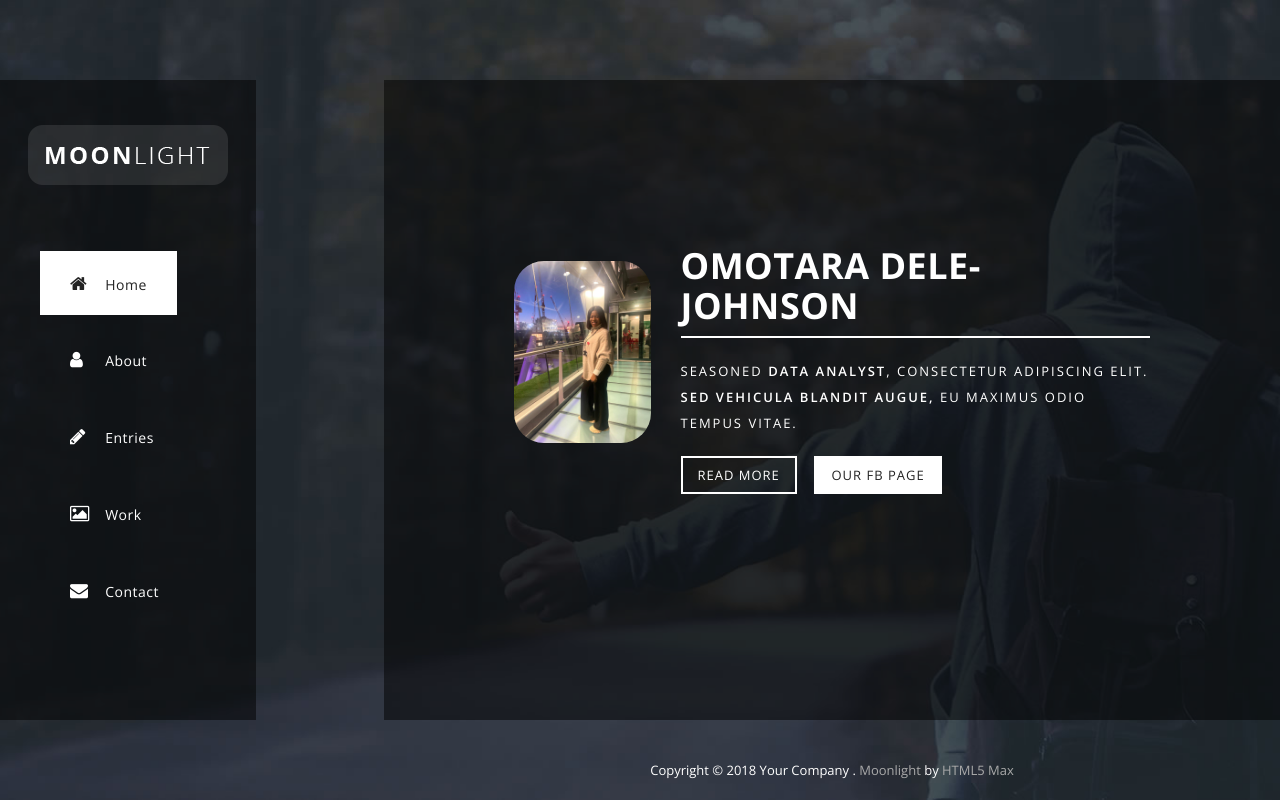
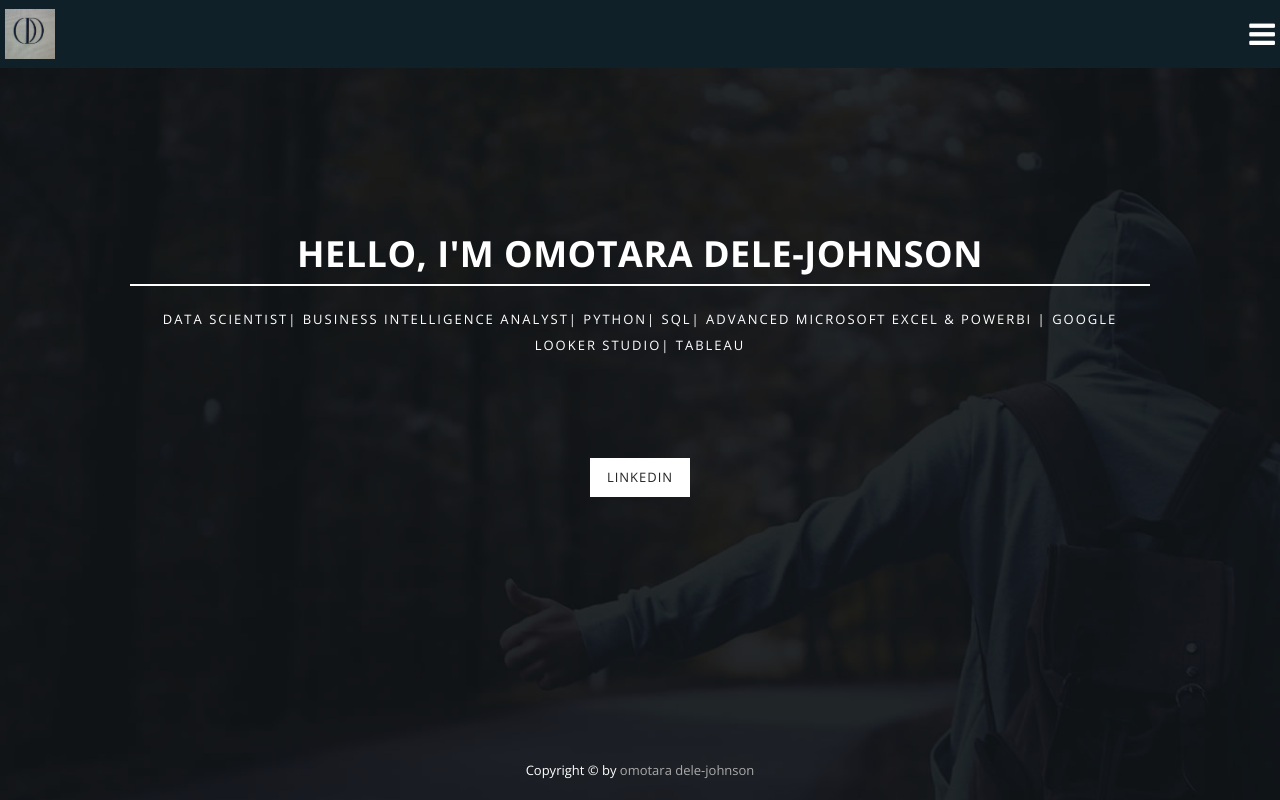
Before and after one commit to OmotaraDeleJohnson/my_portfolio, a plain HTML site: page index.html in a window 1280 px wide. Drawn offline with nearby package versions, Linux system fonts and the light colour scheme.

Commit message:
fix issues with template

```diff
--- a/css/templatemo-main.css
+++ b/css/templatemo-main.css
@@ -33,7 +33,7 @@ http://www.templatemo.com/tm-512-moonlight
 .seq-preloader.seq-preloaded {
   opacity: 0;
   visibility: hidden;
-  transition: visibility 0s .5s, opacity .5s;
+  transition: visibility 0s 0.5s, opacity 0.5s;
 }
 
 .seq-preload-indicator {
@@ -54,11 +54,11 @@ http://www.templatemo.com/tm-512-moonlight
 }
 
 .seq-preload-circle-2 {
-  animation-delay: .15s;
+  animation-delay: 0.15s;
 }
 
 .seq-preload-circle-3 {
-  animation-delay: .3s;
+  animation-delay: 0.3s;
 }
 
 .seq-preload-indicator-fallback {
@@ -68,7 +68,7 @@ http://www.templatemo.com/tm-512-moonlight
 
 .seq-preload-indicator-fallback .seq-preload-circle {
   width: 8px;
-  height:8px;
+  height: 8px;
   background-color: #f4f4f4;
   border-radius: 100%;
   opacity: 1;
@@ -87,7 +87,6 @@ http://www.templatemo.com/tm-512-moonlight
   width: 16px;
   height: 16px;
 }
-
 
 /* MAIN CSS */
 
@@ -161,17 +160,22 @@ body {
 }
 
 nav {
-	top: 10vh;
-	bottom: 10vh;
+  /* top: 10vh; */
+  /* bottom: 10vh; */
   text-align: center;
-  	background: rgba(0, 0, 0, 0.5);
-  	position: fixed;
+  background: rgb(16 32 40);
+
+  /* position: fixed; */
   z-index: 100;
-  	height: 80vh;
-  	left: 0;
-  	width: 20%;
+  /* height: 80vh; */
+  /* left: 0; */
+  display: flex;
+  justify-content: space-between;
+  width: 100%;
   font-weight: 300;
   font-size: 1rem;
+  align-items: center;
+  padding: 9px 5px;
 }
 
 nav em {
@@ -186,10 +190,6 @@ nav ul li i {
 
 nav ul li a {
   font-size: 18px;
-}
-
-nav .mini-logo {
-	display: none;
 }
 
 nav .logo {
@@ -221,11 +221,13 @@ nav ul {
 nav ul li {
   margin: 25px 0px;
 }
-nav a, nav a:visited, nav a:active {
+nav a,
+nav a:visited,
+nav a:active {
   color: #fff;
 }
 nav a {
-	text-decoration: none!important;
+  text-decoration: none !important;
   font-size: 14px;
   letter-spacing: 0.5px;
   -webkit-transition: color 2s, background 1s;
@@ -275,13 +277,13 @@ nav a:hover::before {
   background-size: cover;
 }
 .slides .slide .content {
-  overflow-y: scroll;
+  /* overflow-y: scroll; */
   position: relative;
-  width: 70%;
-  height: 80%;
-  left: 30%;
-  top: 10%;
-  bottom: 10%;
+  width: 100%;
+  height: 100%;
+  /* left: 30%; */
+  /* top: 10%; */
+  /* bottom: 10%; */
   background: rgba(0, 0, 0, 0.5);
 }
 .content::-webkit-scrollbar {
@@ -313,12 +315,10 @@ nav a:hover::before {
   width: 100%;
 }
 
-
 .main-btn a:hover {
   background-color: #fff;
-	color: #232323!important;
+  color: #232323 !important;
 }
-
 
 .first-content {
   padding: 100px;
@@ -355,7 +355,7 @@ nav a:hover::before {
   font-weight: 300;
   letter-spacing: 2px;
   line-height: 26px;
-	margin-bottom: 20px;
+  margin-bottom: 100px;
 }
 
 .first-content em {
@@ -402,7 +402,6 @@ nav a:hover::before {
   color: #fff;
   background-color: transparent;
 }
-
 
 .second-content .container-fluid {
   padding-right: 0px;
@@ -464,7 +463,6 @@ nav a:hover::before {
   text-decoration: none;
   transition: all 0.5s;
 }
-
 
 .third-content {
   text-align: left;
@@ -537,7 +535,6 @@ nav a:hover::before {
   padding: 0px;
 }
 
-
 .fourth-content {
   padding: 5px;
 }
@@ -569,7 +566,7 @@ nav a:hover::before {
   text-align: left;
   position: absolute;
   color: #fff;
-	background-color: rgba(0,0,0,0.95);
+  background-color: rgba(0, 0, 0, 0.95);
   bottom: 0;
   top: 0;
   left: 0;
@@ -615,8 +612,6 @@ nav a:hover::before {
   padding-bottom: 0px;
   margin-bottom: 0px;
 }
-
-
 
 .fifth-content .container-fluid {
   padding-left: 0px;
@@ -692,12 +687,12 @@ nav a:hover::before {
 }
 
 .footer .content {
-	left: 30%;
-	width: 70%;
-	max-width: 70%;
-	position: absolute;
+  /* left: 30%;  */
+  width: 100%;
+  /* max-width: 70%; */
+  position: fixed;
   bottom: 0;
-	right: 0;
+  /* right: 0; */
   display: inline-block;
 }
 
@@ -713,12 +708,9 @@ nav a:hover::before {
   text-decoration: none;
 }
 
-
-
 /* REPONSIVE */
 
 @media (max-width: 991px) {
-
   nav ul {
     margin-left: 25px;
   }
@@ -736,7 +728,7 @@ nav a:hover::before {
   }
 
   .third-content .first-section {
-		border-bottom: 1px solid rgba(250,250,250,0.3);
+    border-bottom: 1px solid rgba(250, 250, 250, 0.3);
     padding-bottom: 45px;
     margin-bottom: 45px;
   }
@@ -755,7 +747,6 @@ nav a:hover::before {
     margin-top: 30px;
   }
 
-
   .third-content .second-section .left-image {
     margin-right: 0px;
   }
@@ -767,13 +758,11 @@ nav a:hover::before {
   .fifth-content #contact {
     padding: 30px 30px 30px 30px;
   }
-
 }
 
 @media (max-width: 749px) {
-
   nav {
-		width: 15vh;
+    width: 100%;
   }
 
   nav .logo {
@@ -781,15 +770,15 @@ nav a:hover::before {
   }
 
   nav .mini-logo {
-		margin-top: 60px;
+    /* margin-top: 60px; */
     display: block;
+    padding: 10px;
   }
 
   nav ul {
     text-align: center;
     margin-left: 0px;
   }
-
 
   nav ul li em {
     display: none;
@@ -803,7 +792,7 @@ nav a:hover::before {
   }
 
   .first-content {
-		padding: 30px 5px;
+    /* padding: 30px 5px; */
   }
 
   .first-content .main-btn {
@@ -821,7 +810,6 @@ nav a:hover::before {
     font-size: 15px;
   }
 
-
   .fifth-content #map {
     padding: 15px 15px 15px 15px;
   }
@@ -829,10 +817,9 @@ nav a:hover::before {
   .fifth-content #contact {
     padding: 15px 15px 15px 15px;
   }
-
 }
 
-@media(max-width: 450px) {
+@media (max-width: 450px) {
   nav ul {
     margin-top: 30px;
   }
--- a/index.html
+++ b/index.html
@@ -23,45 +23,43 @@ http://www.templatemo.com/tm-512-moonlight
         <script src="js/vendor/modernizr-2.8.3-respond-1.4.2.min.js"></script>
     </head>
 
-<body>
+<body style="height: 100vh;">
 
-    <div class="sequence">
+    <!-- <div class="sequence">
 
       <div class="seq-preloader">
         <svg width="39" height="16" viewBox="0 0 39 16" xmlns="http://www.w3.org/2000/svg" class="seq-preload-indicator"><g fill="#F96D38"><path class="seq-preload-circle seq-preload-circle-1" d="M3.999 12.012c2.209 0 3.999-1.791 3.999-3.999s-1.79-3.999-3.999-3.999-3.999 1.791-3.999 3.999 1.79 3.999 3.999 3.999z"/><path class="seq-preload-circle seq-preload-circle-2" d="M15.996 13.468c3.018 0 5.465-2.447 5.465-5.466 0-3.018-2.447-5.465-5.465-5.465-3.019 0-5.466 2.447-5.466 5.465 0 3.019 2.447 5.466 5.466 5.466z"/><path class="seq-preload-circle seq-preload-circle-3" d="M31.322 15.334c4.049 0 7.332-3.282 7.332-7.332 0-4.049-3.282-7.332-7.332-7.332s-7.332 3.283-7.332 7.332c0 4.05 3.283 7.332 7.332 7.332z"/></g></svg>
       </div>
 
-    </div>
+    </div> -->
 
 
         <nav>
-          <div class="logo">
-              <img src="img/logo.png" alt="">
+
+          <div class="mini-logo">
+              <img src="img/OD.jpeg" style="height: 50px;width: 50px;" alt="">
           </div>
           <div class="mini-logo">
-              <img src="img/mini_logo.png" alt="">
+              <i class="fa fa-bars" style="font-size: 30px; color: white; text-align: center;" aria-hidden="true"></i>
           </div>
-          <ul>
+          <!-- <ul>
             <li><a href="#1"><i class="fa fa-home"></i> <em>Home</em></a></li>
             <li><a href="#2"><i class="fa fa-user"></i> <em>About</em></a></li>
             <li><a href="#3"><i class="fa fa-pencil"></i> <em>Entries</em></a></li>
             <li><a href="#4"><i class="fa fa-image"></i> <em>Work</em></a></li>
             <li><a href="#5"><i class="fa fa-envelope"></i> <em>Contact</em></a></li>
-          </ul>
+          </ul> -->
         </nav>
 
-        <div class="slides">
-          <div class="slide" id="1">
+        <div class="slides" style="display: flex;flex-direction: column; overflow-y: scroll;">
+          <div class="slide">
             <div class="content first-content">
-              <div class="container-fluid">
-                  <div class="col-md-3">
-                      <div class="author-image"><img src="img/omotara2.jpeg" alt=""></div>
-                  </div>
-                  <div class="col-md-9">
-                      <h2>Omotara Dele-Johnson</h2>
-                      <p>Seasoned<em> Data Analyst</em>, consectetur adipiscing elit. <em>Sed vehicula blandit augue,</em> eu maximus odio tempus vitae.</p>
-                      <div class="main-btn"><a href="#2">Read More</a></div>
-                      <div class="fb-btn"><a href="https://www.facebook.com/templatemo/" target="_blank">Our FB Page</a></div>
+              <div class="container-fluid" style="min-height: 100vh;">
+                  <div class="col-md-12" style="text-align: center;display: flex; flex-direction: column;">
+                      <h2>Hello, I'm Omotara Dele-Johnson</h2>
+                      <p>Data Scientist| Business Intelligence Analyst| Python| SQL| Advanced Microsoft Excel & PowerBI | Google Looker Studio| Tableau</p>
+                      <!-- <div class="main-btn"><a href="#2">Read More</a></div> -->
+                      <div class="fb-btn"><a href="https://www.facebook.com/templatemo/" target="_blank">linkedIn</a></div>
                   </div>
               </div>
             </div>
@@ -81,7 +79,7 @@ http://www.templatemo.com/tm-512-moonlight
                     </div>
                     <div class="col-md-6">
                         <div class="right-image">
-                          <img src="img/about_image.jpg" alt="">
+                          <img src="img/omotara2.jpeg" alt="">
                       </div>
                     </div>
                 </div>
@@ -373,7 +371,7 @@ http://www.templatemo.com/tm-512-moonlight
 
         <div class="footer">
           <div class="content">
-              <p>Copyright &copy; 2018 Your Company . <a href="http://www.templatemo.com/tm-512-moonlight">Moonlight</a> by <a href="http://www.html5max.com" target="_parent">HTML5 Max</a></p>
+              <p>Copyright &copy; by <a href="#" target="_parent">omotara dele-johnson</a></p>
           </div>
         </div>
 
```
Also changed, not shown: img/OD.jpeg (added), img/omot.jpeg (added), img/omotara2.jpg (added). Lines whose indentation alone changed are shown as unchanged.
